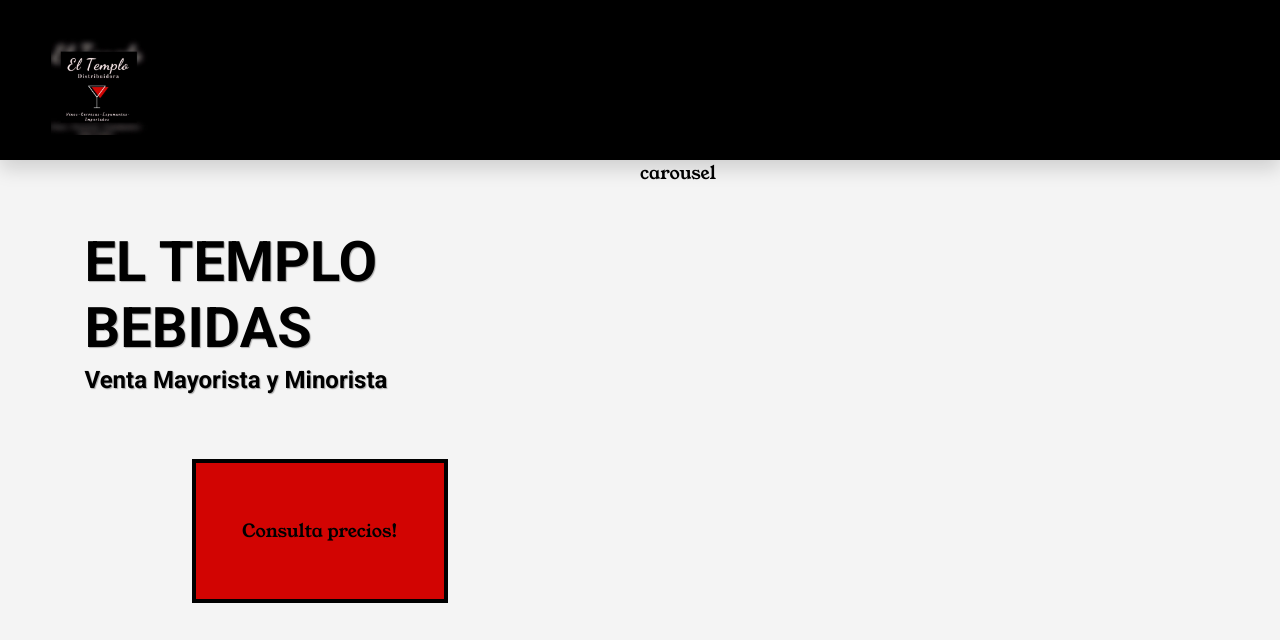
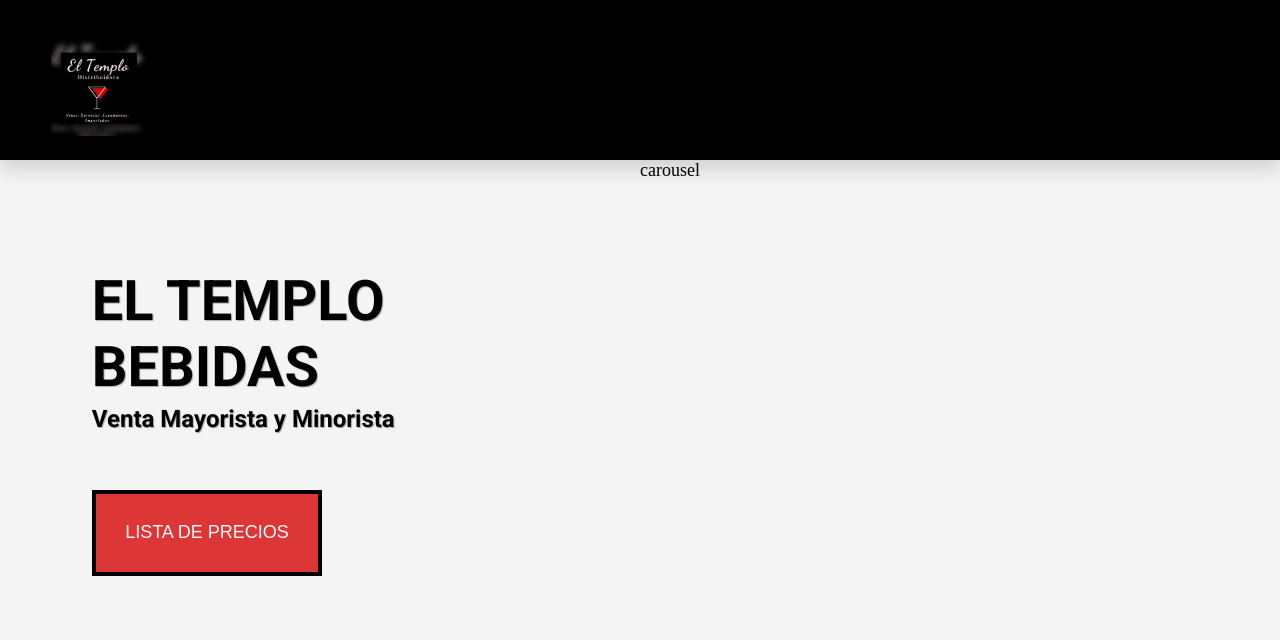
Before and after one commit to BrunoMalagoli/eltemplo-web, a React (Vite) app: page / in a window 1280 px wide. Shown: the top 642 px of the page. Built offline with nearby package versions, Linux system fonts and the light colour scheme.

Commit message:
Maintext responsive basic design

```diff
--- a/package.json
+++ b/package.json
@@ -13,6 +13,7 @@
     "react": "^18.2.0",
     "react-awesome-reveal": "^4.2.5",
     "react-dom": "^18.2.0",
+    "react-responsive-carousel": "^3.2.23",
     "react-scroll": "^1.8.9"
   },
   "devDependencies": {
--- a/src/App.css
+++ b/src/App.css
@@ -2,6 +2,5 @@
 *{
   margin: 0;
   padding: 0;
-  font-family: 'Young Serif' , sans-serif;
   scroll-behavior: smooth;
 }
--- a/src/components/Hero/Hero.jsx
+++ b/src/components/Hero/Hero.jsx
@@ -7,7 +7,9 @@
     <section id={HeroStyles.heroContainer}>
       <div id={HeroStyles.mainTitleWrapper}>
         <MainTitle />
-        <ActionButton />
+        <div className={HeroStyles.buttonContainer}>
+          <ActionButton />
+        </div>
       </div>
       <div id={HeroStyles.carouselContainer}>
         <p>carousel</p>
--- a/src/components/Hero/components/ActionButton.jsx
+++ b/src/components/Hero/components/ActionButton.jsx
@@ -3,7 +3,7 @@
 const ActionButton = () => {
   return (
     <button className={ButtonStyles.buttonElement}>
-        <p>Consulta precios!</p>
+        <p>LISTA DE PRECIOS</p>
     </button>)
   ;
 };
--- a/src/components/Hero/styles/actionButton.module.css
+++ b/src/components/Hero/styles/actionButton.module.css
@@ -1,11 +1,17 @@
 .buttonElement{
-    padding: 0.6em 1em;
     border: 4px solid black;
     transition: ease-in-out 0.3s;
-    background-color: #D20402;
-    color: black;
-    font-weight: bolder;
+    background-color: #DD3636;
+    color: #fafafa;
+    font-weight: 200;
     font-size: 5px;
-    width: 40%;
-    height: 30%;
+    width: 80%;
+    height: 100%;
 }
+
+@media (min-width: 480px){
+    .buttonElement{
+        width: 50%;
+        height: 100%;
+    }
+}
--- a/src/components/Hero/styles/index.module.css
+++ b/src/components/Hero/styles/index.module.css
@@ -5,18 +5,28 @@
   margin-top: 20dvh;
   display: flex;
   flex-wrap: wrap-reverse;
+  justify-content: space-between;
 }
 #mainTitleWrapper{
-  width: 50vw;
-  height:100% ;
+  width: 45vw;
+  height: 90% ;
   display: flex;
   flex-direction: column;
   align-items: center;
   justify-content: space-evenly;
+  padding: 15px;
 }
 #carouselContainer{
   width: 50vw;
   height: 100%;
+}
+.buttonContainer{
+  height: 20%;
+  width: 90%;
+  display: flex;
+  align-items: center;
+  justify-content: left;
+  padding-left: 20%;
 }
 
 @media (max-width: 768px) {
@@ -31,13 +41,24 @@
   }
   #carouselContainer{
     width: 100%;
-    height: 50%;
+    height: 43.5%;
+  }
+  .buttonContainer{
+    height: 20%;
+    width: 90%;
+    justify-content: center;
+    padding-left: 0%;
   }
 }
 
-
-@media (min-width: 768px){
+@media (min-width : 1024px) {
   #mainTitleWrapper{
-
+    width: 40vw;
+    height: 90% ;
+    display: flex;
+    flex-direction: column;
+    align-items: center;
+    justify-content: space-evenly;
+    padding: 15px;
   }
 }
--- a/src/components/Hero/styles/mainTitle.module.css
+++ b/src/components/Hero/styles/mainTitle.module.css
@@ -1,10 +1,9 @@
 
 #mainTitleContainer{
-    height: 60%;
+    height: 50%;
     width: 80%;
     display: flex;
     flex-direction: column;
-    padding-top: 5%;
     gap: 5px;
 }
 
@@ -15,9 +14,7 @@
     font-size: 7vh;
     font-weight: 700;
     text-shadow: 1px 1px 1px rgba(0,0,0,0.3);
-    text-align: left;
-    padding-left: 4%;
-    padding-right: 4%;
+
 }
 
 #mainTitleContainer > h3{
@@ -26,12 +23,20 @@
     font-family: "Roboto";
     font-weight: 700;
     font-size: 3vh;
-    text-align: left;
     text-shadow: 1px 1px 1px rgba(0,0,0,0.3);
-    padding-left: 4%;
-    padding-right: 4%;
+
 }
 
+
+@media (min-width: 480px){
+    #mainTitleContainer{
+        height: 60%;
+        width: 50%;
+        display: flex;
+        flex-direction: column;
+        padding-top: 5%;
+    }
+}
 @media (min-width: 768px){
     #mainTitleContainer{
         height: 40%;
@@ -40,5 +45,12 @@
         flex-direction: column;
         padding-top: 5%;
         gap: 5px;
+        padding-left: 10%;
+    }
+    #mainTitleContainer > h1{
+        text-align: left;
+    }
+    #mainTitleContainer > h3{
+        text-align: left;
     }
 }
--- a/src/components/NavBar/components/ResponsiveNav.jsx
+++ b/src/components/NavBar/components/ResponsiveNav.jsx
@@ -3,6 +3,7 @@
 import { Fade } from "react-awesome-reveal";
 
 const ResponsiveNav = ({ isOpen, isMobile }) => {
+
   return (
     <div
       className={`${
--- a/src/hooks/useOnResize.jsx
+++ b/src/hooks/useOnResize.jsx
@@ -1,12 +1,12 @@
 import { useState, useEffect } from "react";
 
 export default function useOnResize() {
-  const [isMobile, setIsMobile] = useState();
+  const [isMobile, setIsMobile] = useState(Boolean);
+  const handleWindowResize = () => {
+    window.innerWidth > 992 ? setIsMobile(false) : setIsMobile(true);
+  };
   useEffect(() => {
-    const handleWindowResize = () => {
-      window.innerWidth > 992 ? setIsMobile(false) : setIsMobile(true);
-    };
-    window.addEventListener("load", handleWindowResize);
+    window.onload = handleWindowResize();
     window.addEventListener("resize", handleWindowResize);
     return () => {
       window.removeEventListener("resize", handleWindowResize);
```
Also changed, not shown: 1 other file (tests, documents, lock files or other folders).
